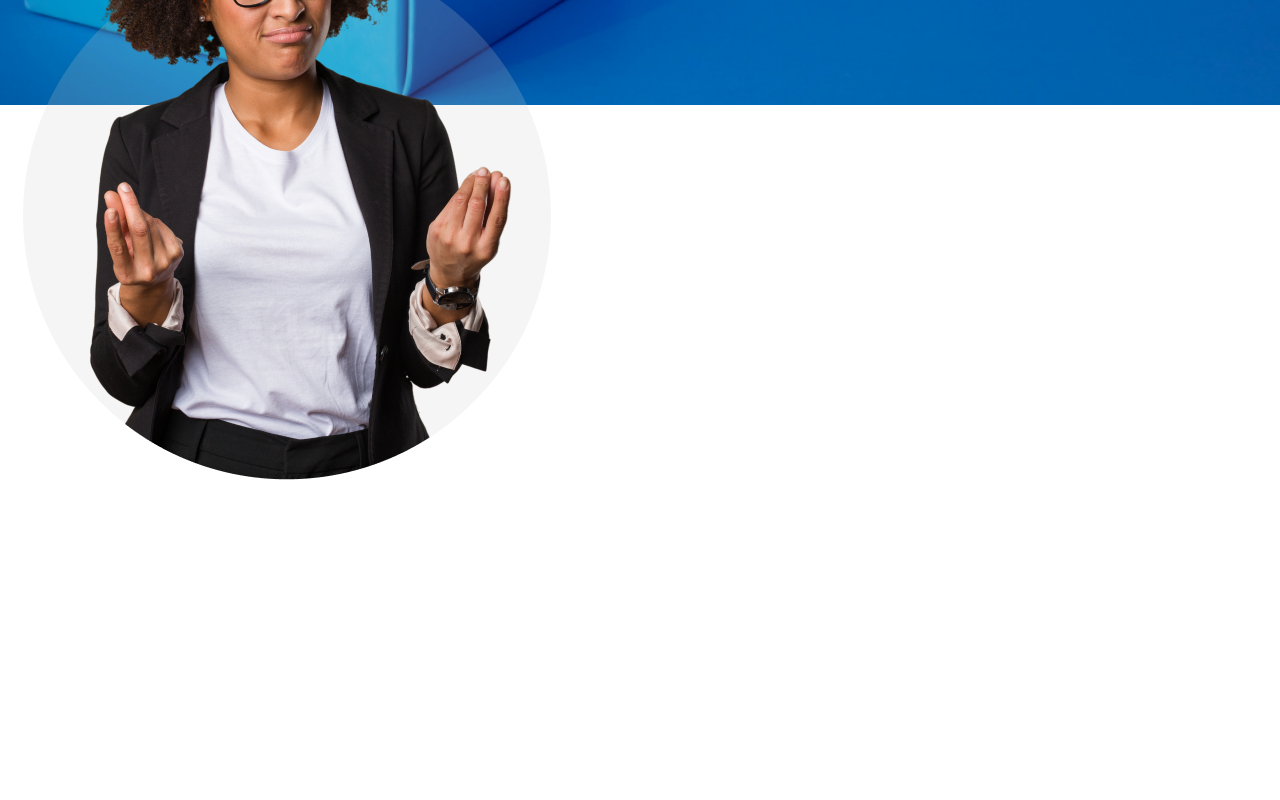
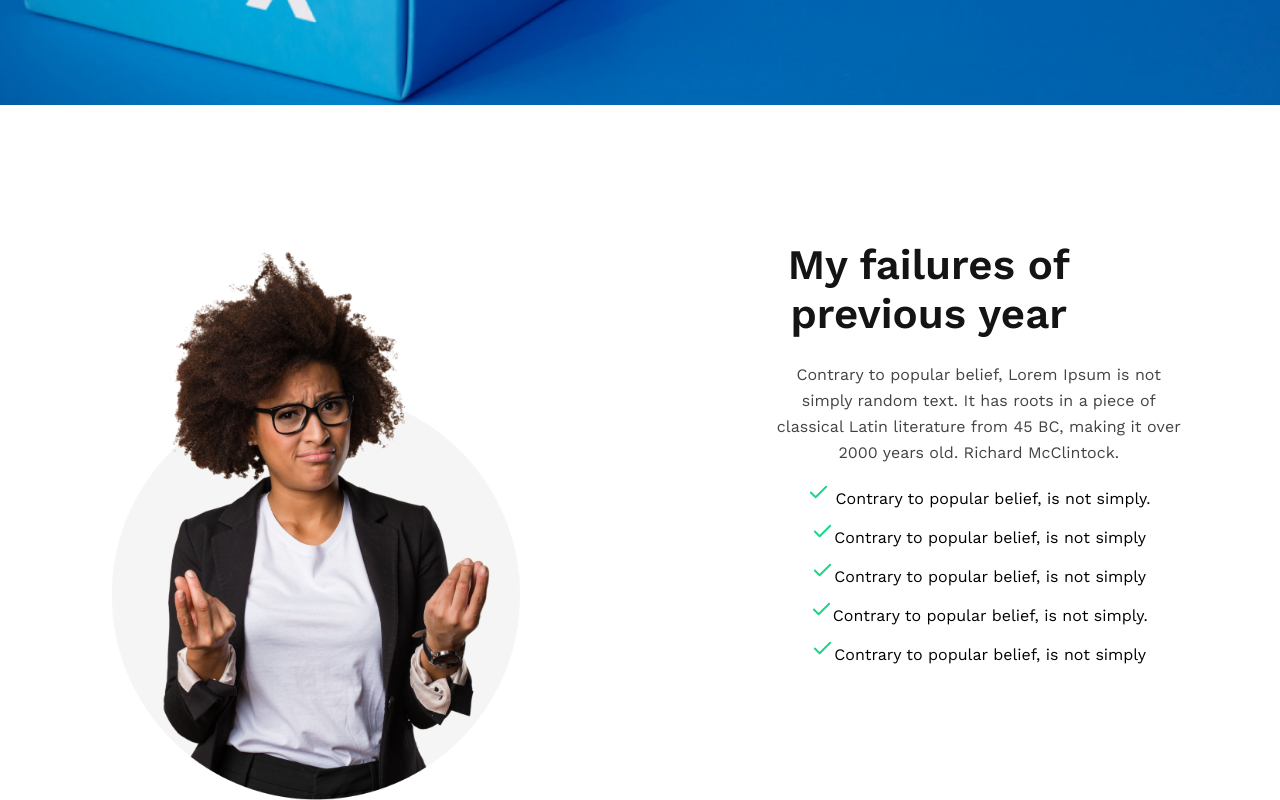
Before and after one commit to AsadFahimTEC/new-year-project, a plain HTML site: page index.html in a window 1280 px wide. Shown: the part 855-1655 px from the top of the page. Before the commit the page ends 1339 px from the top, so only its background shows below. Drawn offline with nearby package versions, Linux system fonts and the light colour scheme.

Commit message:
banner section completed

```diff
--- a/index.html
+++ b/index.html
@@ -8,6 +8,7 @@
     <link rel="preconnect" href="https://fonts.googleapis.com">
 <link rel="preconnect" href="https://fonts.gstatic.com" crossorigin>
 <link href="https://fonts.googleapis.com/css2?family=Lato:ital,wght@1,300&family=Open+Sans:wght@400;700&family=Ubuntu:wght@700&family=Work+Sans:wght@300;400;500;600&display=swap" rel="stylesheet">
+<script src="https://kit.fontawesome.com/0b24ce5498.js" crossorigin="anonymous"></script>
 </head>
 <body>
 
@@ -21,15 +22,35 @@
             </div>
         </div>
     </div>
-
-    <!--banner section start-->
-    <div class="banner-section">
-        <img class="banner-images" src="./images/person.png" alt="">
-
-    </div>
 </header>
 
     <main>
+
+      <!--banner section start-->
+        <section class="banner-info">
+            <div class="banner-container">
+                <div class="banner-inner">
+        <img class="banner-images" src="./images/person.png" alt="">
+
+    <div class="banner-content">
+        <h3 class="banner-title">My failures of previous year</h3>
+        <p class="banner-description">Contrary to popular belief, Lorem Ipsum is not simply random text. It has roots in a piece of classical Latin literature from 45 BC, making it over 2000 years old. Richard McClintock.</p>
+        <ol>
+            <li> <img src="./images/icons/check1.svg" width="23px"alt="">
+                Contrary to popular belief, is not simply.</li>
+
+            <li> <img src="./images/icons/check1.svg" width="23px"alt="">Contrary to popular belief, is not simply</li>
+
+            <li>  <img src="./images/icons/check1.svg" width="23px"alt="">Contrary to popular belief, is not simply</li>
+
+            <li>  <img src="./images/icons/check1.svg" width="23px"alt="">Contrary to popular belief, is not simply.</li>
+
+            <li>  <img src="./images/icons/check1.svg" width="23px"alt="">Contrary to popular belief, is not simply</li>
+        </ol>
+    </div>
+</div>
+</div>
+</section>
 
 
 
--- a/styles/style.css
+++ b/styles/style.css
@@ -66,3 +66,45 @@ font-weight: 600;
 padding: 15px 20px;
 border: none;
 }
+
+/* banner section styles */
+.banner-info
+{
+    width: 100vw;
+}
+
+.banner-inner{
+   display: flex;
+   gap: 50px;
+   justify-content: space-around;
+   text-align: center;
+   margin-top: 135px;
+
+}
+
+.banner-images{
+    width: 440px;
+}
+
+.banner-content{
+    max-width: 415px;
+}
+
+.banner-description{
+    color: #444343;
+    line-height: 26px;
+    margin-bottom: 15px;
+}
+
+.banner-title{
+    color: #151414;
+    font-size: 42px;
+    font-weight: 700;
+    margin-bottom: 24px;
+    margin-right: 100px;
+}
+
+.banner-content ol li{
+    list-style: none;
+    margin-bottom: 12px;
+}
```
Also changed, not shown: images/icons/check.png (added), images/icons/check1.svg (added).
